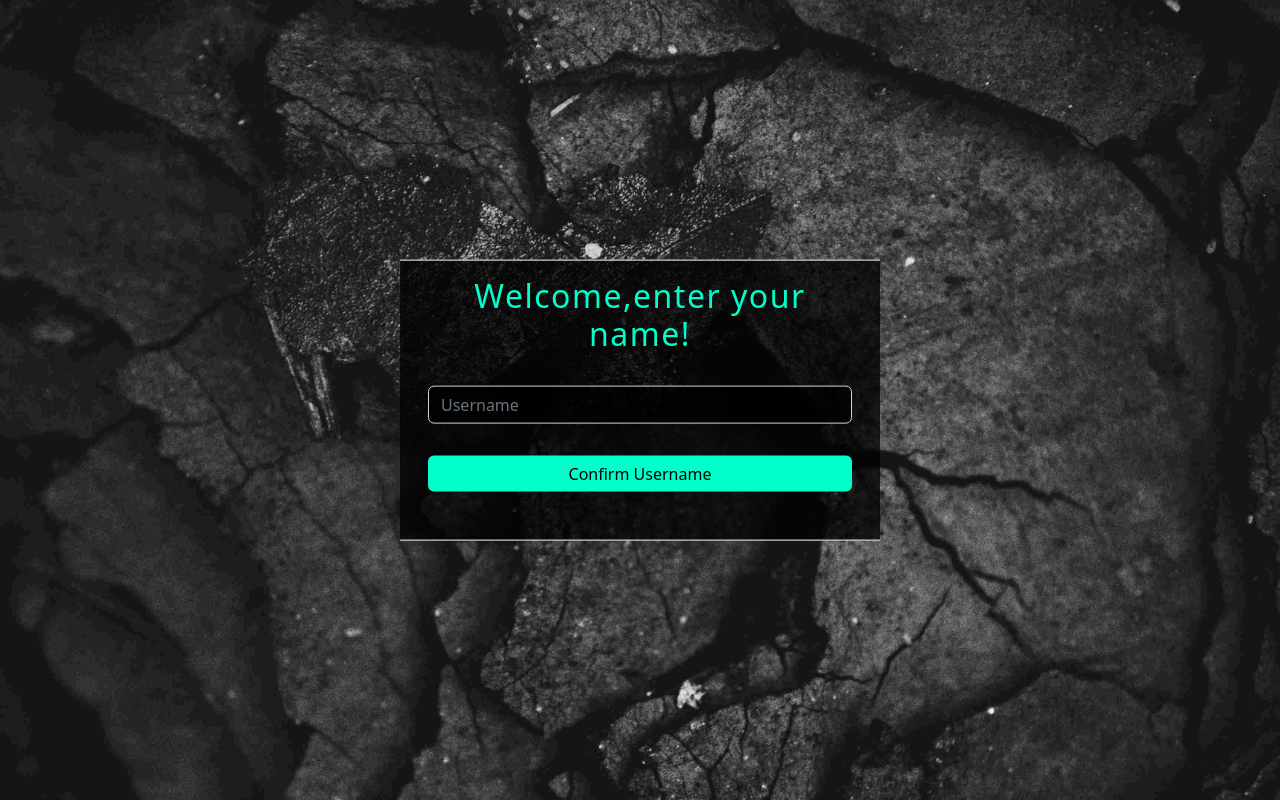
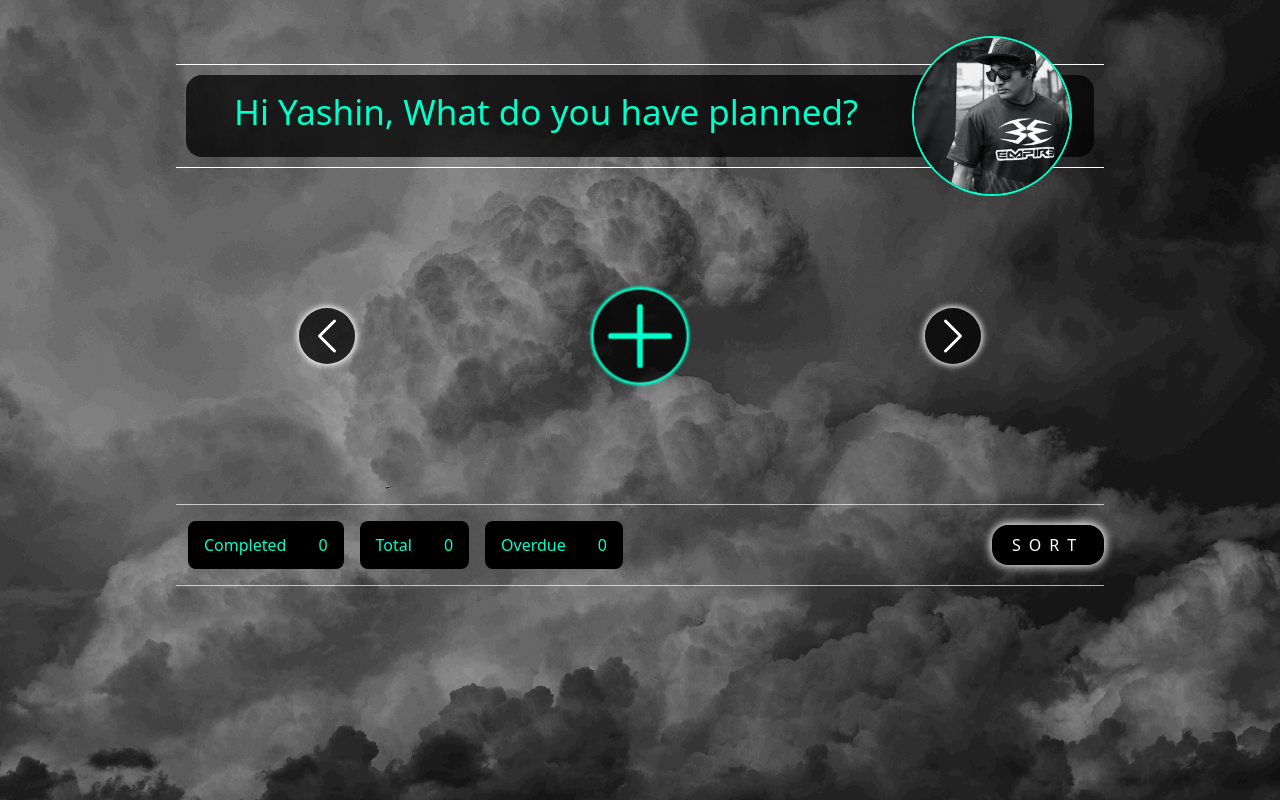
Before and after one commit to YashinN/To_Do_App, a plain HTML site: page index.html in a window 1280 px wide. Drawn offline with nearby package versions, Linux system fonts and the light colour scheme; a web font is replaced by a local one.

Commit message:
Additions
- change background controls.

```diff
--- a/css/main.css
+++ b/css/main.css
@@ -7,7 +7,7 @@
 /* #00FFCB */
 
 body {
-  background: url(/images/background11.jpg) no-repeat center center fixed;
+  background: url(/images/background1.jpg);
   -webkit-background-size: cover;
   -moz-background-size: cover;
   -o-background-size: cover;
@@ -20,7 +20,7 @@ body {
   width: 100%;
   height: 100%;
   position: relative;
-  display: block;
+  display: none;
   padding: 0%;
 }
 
@@ -38,11 +38,17 @@ body {
   border: 1px solid #00ffcb;
 }
 
-#confirm-button:hover {
+#confirm-button:focus {
   color: #00ffcb;
   background-color: black;
   border: 1px solid #00ffcb;
 }
+
+/* #confirm-button:hover {
+  color: #00ffcb;
+  background-color: black;
+  border: 1px solid #00ffcb;
+} */
 
 .user-input {
   margin-bottom: 2rem;
@@ -112,13 +118,27 @@ body {
 
 /* ********** Welcome Section End********** */
 
+/* ********** Background change controls ********** */
+
+.background-chevron {
+  width: 3rem;
+  color: white;
+}
+.background-controls {
+  background-color: hsla(0, 0%, 0%, 0.754);
+  border-radius: 50%;
+  border: none;
+  width: 3.5rem;
+  height: 3.5rem;
+  box-shadow: 0px 0px 6px 0.1rem white;
+}
 .main-container {
   max-width: 960px;
   margin: 0 auto;
   text-align: center;
   display: flex;
   flex-direction: column;
-  display: none;
+  display: block;
   position: relative;
   padding: 0 1rem;
   padding-bottom: 4rem;
@@ -170,7 +190,8 @@ body {
   display: flex;
   flex-direction: row;
   margin-bottom: 8rem;
-  justify-content: center;
+  justify-content: space-around;
+  align-items: center;
 }
 
 .add-icon {
@@ -186,7 +207,6 @@ body {
   background: none;
   border: 1px white;
   padding: 0;
-  margin-bottom: 1rem;
   width: fit-content;
   position: relative;
   /* animation: pulse 3s infinite ease-in-out; */
@@ -442,7 +462,8 @@ li {
 }
 
 .stat-container {
-  background: hsla(0, 0%, 0%, 0.754);
+  /* background: hsla(0, 0%, 0%, 0.754); */
+  background-color: black;
   display: flex;
   flex-direction: row;
   align-items: center;
@@ -461,12 +482,13 @@ li {
   border: none;
   width: 7rem;
   padding: 0.5rem 0.5rem;
-  background: hsla(0, 0%, 0%, 0.754);
+  /* background: hsla(0, 0%, 0%, 0.754); */
+  background-color: black;
   border: none;
   border-radius: 1rem;
   color: white;
   letter-spacing: 0.5rem;
-  /* box-shadow: 0px 0px 1px 0.3rem #00ffccfe; */
+  box-shadow: 0px 0px 10px 0.1rem #fff;
 }
 
 .sort-buttons:hover {
--- a/index.html
+++ b/index.html
@@ -35,7 +35,7 @@
         </div>
 
         <h1 id="welcome-message" class="card-title">
-          Welcome,enter your name!
+          Welcome enter your name!
         </h1>
         <input
         type="text"
@@ -50,6 +50,13 @@
     </div>
   </div>
   <!-- ********** Welcome page this will be toggled off once user fills in username ********** -->
+
+
+   <!-- ********** Background Change Controls Desktop ********** -->
+
+
+
+
 
 
   <!-- Modal -->
@@ -110,12 +117,25 @@
 
 
     <div class="add-task container">
+      <button class = "background-controls">
+        <svg class = "background-chevron"xmlns="http://www.w3.org/2000/svg" fill="none" viewBox="0 0 24 24" stroke-width="1.5" stroke="currentColor" class="w-6 h-6">
+          <path stroke-linecap="round" stroke-linejoin="round" d="M15.75 19.5L8.25 12l7.5-7.5" />
+        </svg>
+      </button>
+
         <button id = "add-button" type="button" class="btn-primary">
           <svg xmlns="http://www.w3.org/2000/svg" fill="none" viewBox="0 0 24 24" stroke-width="1.5" stroke="currentColor" class="add-icon" data-bs-toggle="modal" data-bs-target="#staticBackdrop">
             <path stroke-linecap="round" stroke-linejoin="round" d="M12 4.5v15m7.5-7.5h-15" />
           </svg>
           <div class ="button-animation"></div>
         </button>
+
+        <button class = "background-controls">
+          <svg class = "background-chevron"xmlns="http://www.w3.org/2000/svg" fill="none" viewBox="0 0 24 24" stroke-width="1.5" stroke="currentColor" class="w-6 h-6">
+            <path stroke-linecap="round" stroke-linejoin="round" d="M8.25 4.5l7.5 7.5-7.5 7.5" />
+          </svg>
+        </button>
+
     </div>
 
 
--- a/javascript/main.js
+++ b/javascript/main.js
@@ -10,6 +10,7 @@ const usernameTooltip = document.getElementById("username-tooltip");
 const sortButton1 = document.getElementById("sort-button1");
 const sortButton2 = document.getElementById("sort-button2");
 const mainTitle = document.getElementById("main-title");
+const backgroundControls = document.querySelectorAll(".background-controls");
 
 let userName;
 let edit = false;
@@ -66,6 +67,12 @@ confirmButton.addEventListener("click", function () {
     welcomeContainer.style.display = "none";
     mainContainer.style.display = "block";
   }
+});
+
+// ********** Change background *********
+
+backgroundControls.forEach((button) => {
+  button.addEventListener("click", backgroundChange);
 });
 
 // ********** Modal Open *********
@@ -328,7 +335,13 @@ function sortTasks() {
   }
 }
 
-// *********** Maybe Implement **********
+function backgroundChange(imageIndex) {
+  imageIndex = Math.trunc(Math.random() * 10) + 1;
+  const backgroundImage = document.querySelector("body");
+  backgroundImage.style.background = `url(/images/background${imageIndex}.jpg) no-repeat center center fixed`;
+  backgroundImage.style.position = "relative";
+  backgroundImage.style.backgroundSize = "cover";
+}
 
 // const tt = document.getElementById("tt");
 
```
Also changed, not shown: images/background10.jpg, images/background11.jpg (deleted), images/background6.jpg, images/background7.jpg, images/background8.jpg, images/background9.jpg.
